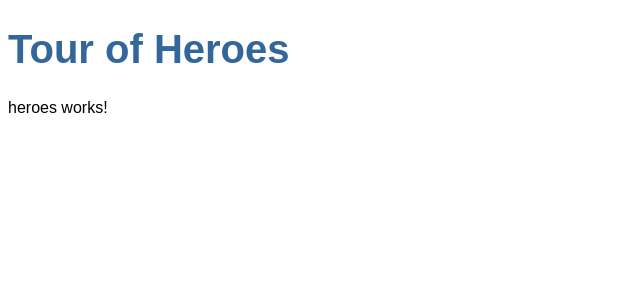
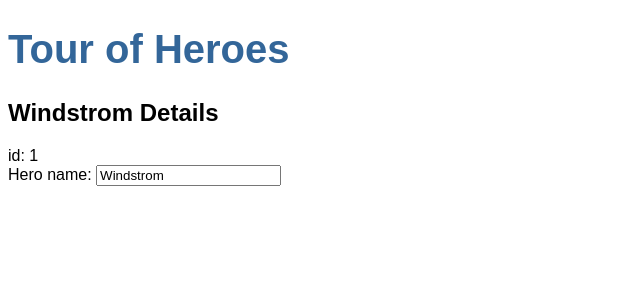
Before and after one commit to wild0ni0n/angular-tour-of-heroes, an Angular app: page / in a window 1280 px wide. Shown: the top 300 px of the page, without its empty margins (0-640 px from the left). Built offline with nearby package versions, Linux system fonts and the light colour scheme.

Commit message:
add heroes component logic

```diff
--- a/src/app/heroes/heroes.component.html
+++ b/src/app/heroes/heroes.component.html
@@ -1 +1,6 @@
-<p>heroes works!</p>
+<h2>{{ hero.name }} Details</h2>
+<div><span>id: </span>{{ hero.id }}</div>
+<div>
+  <label for="name">Hero name: </label>
+  <input id="name" [(ngModel)]="hero.name" placeholder="name" />
+</div>
--- a/src/app/heroes/heroes.component.ts
+++ b/src/app/heroes/heroes.component.ts
@@ -1,4 +1,5 @@
 import { Component } from '@angular/core';
+import { Hero } from '../hero';
 
 @Component({
   selector: 'app-heroes',
@@ -6,5 +7,12 @@
   styleUrls: ['./heroes.component.css']
 })
 export class HeroesComponent {
+  hero: Hero = {
+    id: 1,
+    name: 'Windstrom'
+  };
 
+  constructor() { }
+
+  ngOnInit(): void { }
 }
```
